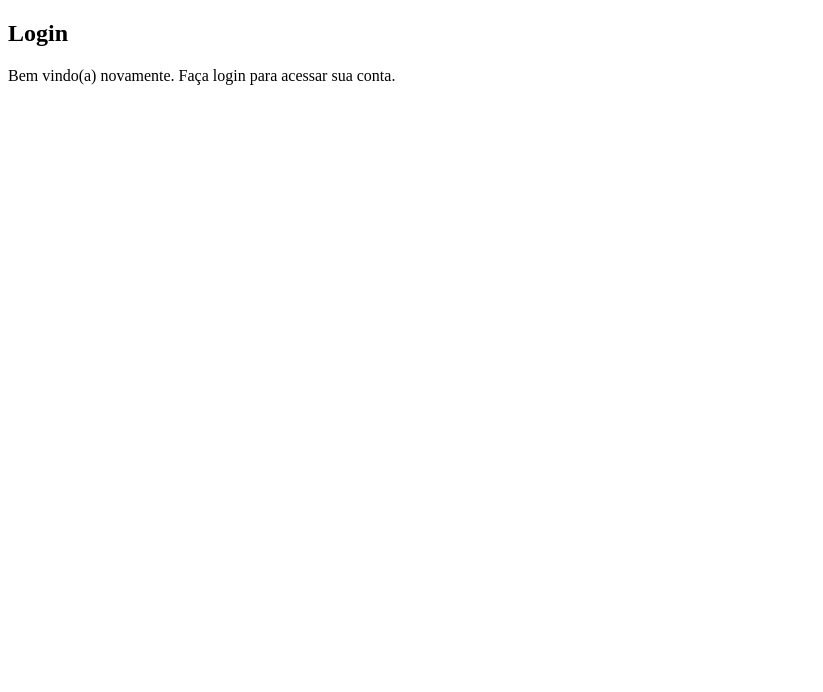
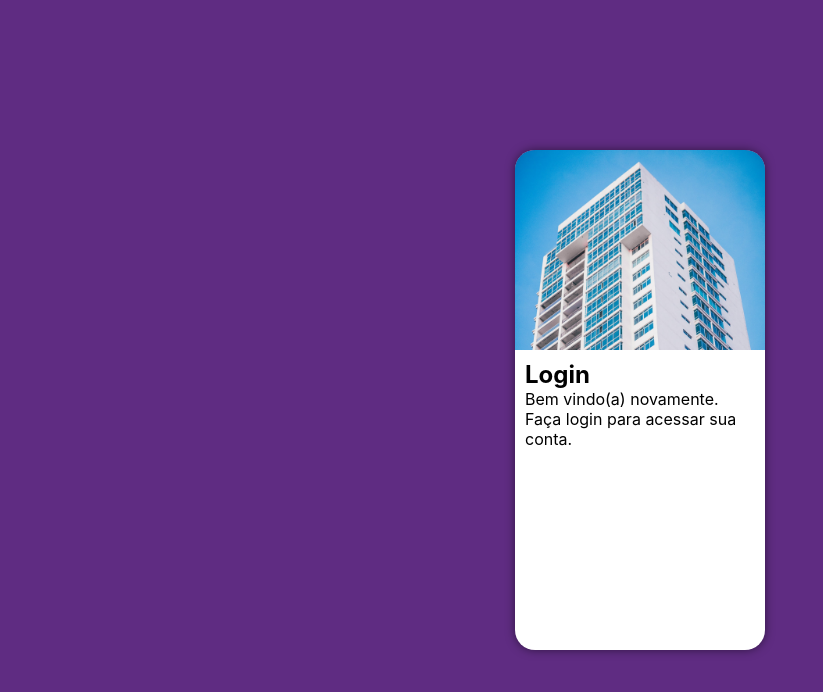
Before and after one commit to Pauloglf/projeto-login, a plain HTML site: page index.html in a window 1280 px wide. Shown: the whole page, without its empty margins (0-823 px from the left). Drawn offline with Linux system fonts and the light colour scheme.

Commit message:
atualização de comandos

```diff
--- a/estilos/estilo.css
+++ b/estilos/estilo.css
@@ -5,3 +5,48 @@
     verde: #49a09d
     lilás: #5f2c82
 */
+
+* {
+    font-family: -apple-system, BlinkMacSystemFont, 'Segoe UI', Roboto, Oxygen, Ubuntu, Cantarell, 'Open Sans', 'Helvetica Neue', sans-serif;
+    padding: 0px;
+    margin: 0px;
+    box-sizing: border-box;
+}
+
+body,html {
+    background-color: #5f2c82;
+    height: 100vh;
+    width: 100vw;
+}
+
+main {
+    position: relative;
+    height: 100vh;
+    width: 100vw;
+}
+
+section#login {
+    position: absolute;
+    top: 50%;
+    left: 50%;
+    transform: translate(-50%, -50%);
+    overflow: hidden;
+
+    background-color: white;
+    width: 250px;
+    height: 500px;
+    border-radius: 20px;
+    box-shadow: 0px 0px 10px rgba(0, 0, 0, .5);
+}
+
+section#login > div#imagem {
+    display: block;
+    background: #5f2c82 url(../imagens/pexels-luis-quintero-2077937\ \(1\).jpg) no-repeat;
+    background-size: cover;
+    height: 200px;
+}
+
+section#login > div#formulario {
+    display: block;
+    padding: 10px;
+}
```
Also changed, not shown: index.html (line endings or trailing spaces).
